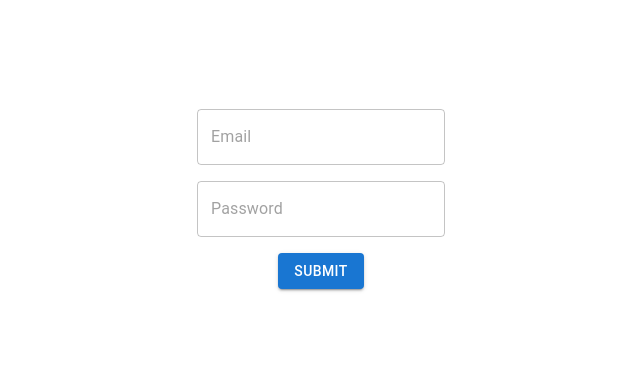
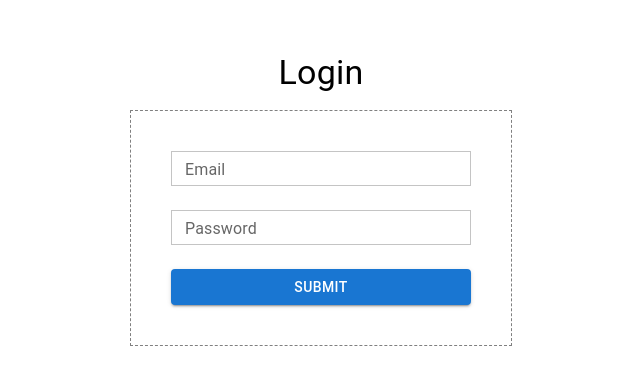
Before and after one commit to TCS2102A-COMP1640/CMSFrontend, a React app: page / in a window 1280 px wide. Shown: the part 193-578 px from the top of the page, without its empty margins (319-959 px from the left). Built offline with nearby package versions, Linux system fonts and the light colour scheme.

Commit message:
Changing login form structure

```diff
--- a/src/app/pages/login/index.tsx
+++ b/src/app/pages/login/index.tsx
@@ -1,7 +1,8 @@
 import React, { useEffect, useState } from "react";
 import { useDispatch, useSelector } from "react-redux";
 import { RootState, loginToAccount } from "@app/redux";
-import { Container, Box, Button, TextField, Grid } from "@mui/material";
+import { Box, Button, TextField, Grid, CircularProgress, Typography } from "@mui/material";
+import _ from "lodash";
 
 function LoginPage() {
 	//Testing
@@ -9,8 +10,7 @@ function LoginPage() {
 	const { token } = useSelector((state: RootState) => state.auth);
 	const [email, setEmail] = useState("");
 	const [password, setPassword] = useState("");
-
-	console.log(token);
+	const [loading, setLoading] = useState(false);
 
 	return (
 		<Grid
@@ -22,32 +22,70 @@ function LoginPage() {
 			style={{ minHeight: "100vh" }}
 		>
 			<Grid item>
+				<Typography variant="h4">Login</Typography>
+			</Grid>
+			<Grid item>
+				<Box
+					sx={{
+						width: 300,
+						border: "1px dashed grey",
+						p: 5
+					}}
+				>
+					<Grid container spacing={3} direction="column">
+						<Grid item>
 							<TextField
-					placeholder="Email"
-					onInput={(e) => {
-						setEmail((e.target as HTMLInputElement).value);
+								fullWidth
+								type="email"
+								label="Email"
+								onChange={(e) => setEmail(e.target.value)}
+								InputProps={{
+									sx: {
+										borderRadius: 0,
+										height: 35
+									}
+								}}
+								InputLabelProps={{
+									sx: {
+										top: !_.isEmpty(email) ? 0 : -9,
+										"&.Mui-focused": {
+											top: 0
+										}
+									}
 								}}
 							/>
 						</Grid>
 						<Grid item>
 							<TextField
-					placeholder="Password"
-					onInput={(e) => {
-						setPassword((e.target as HTMLInputElement).value);
+								fullWidth
+								type="password"
+								label="Password"
+								onChange={(e) => setPassword(e.target.value)}
+								InputProps={{
+									sx: {
+										borderRadius: 0,
+										height: 35
+									}
 								}}
-				/>
+								InputLabelProps={{
+									sx: {
+										top: !_.isEmpty(password) ? 0 : -9,
+										"&.Mui-focused": {
+											top: 0
+										}
+									}
+								}}
+							>
+								Password
+							</TextField>
 						</Grid>
 						<Grid item>
-				<Button
-					type="submit"
-					variant="contained"
-					onClick={() => {
-						console.log(email);
-						console.log(password);
-					}}
-				>
-					Submit
+							<Button fullWidth type="submit" variant="contained" onClick={() => setLoading(true)}>
+								{loading ? <CircularProgress size={24} sx={{ color: "white" }} /> : "Submit"}
 							</Button>
+						</Grid>
+					</Grid>
+				</Box>
 			</Grid>
 		</Grid>
 	);
```
Lines whose indentation alone changed are shown as unchanged.
